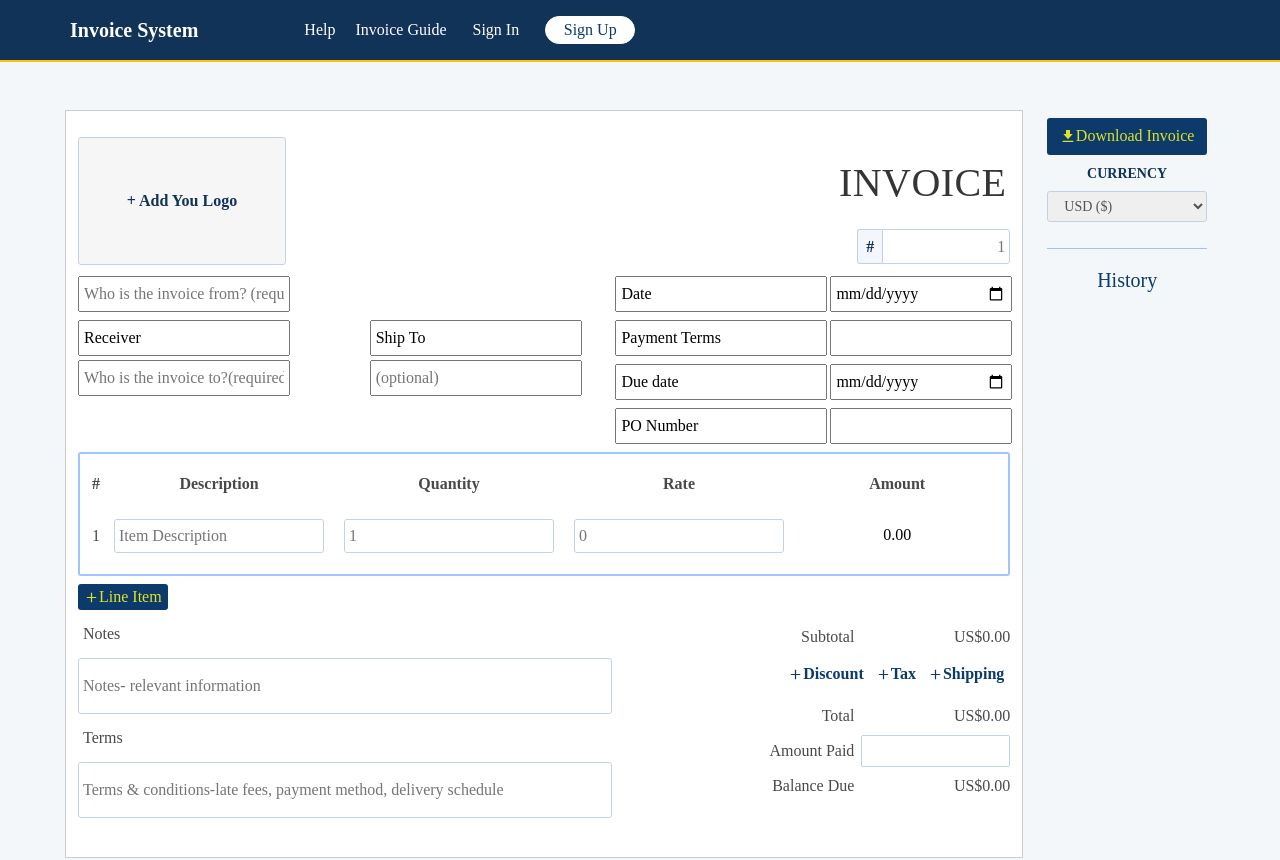
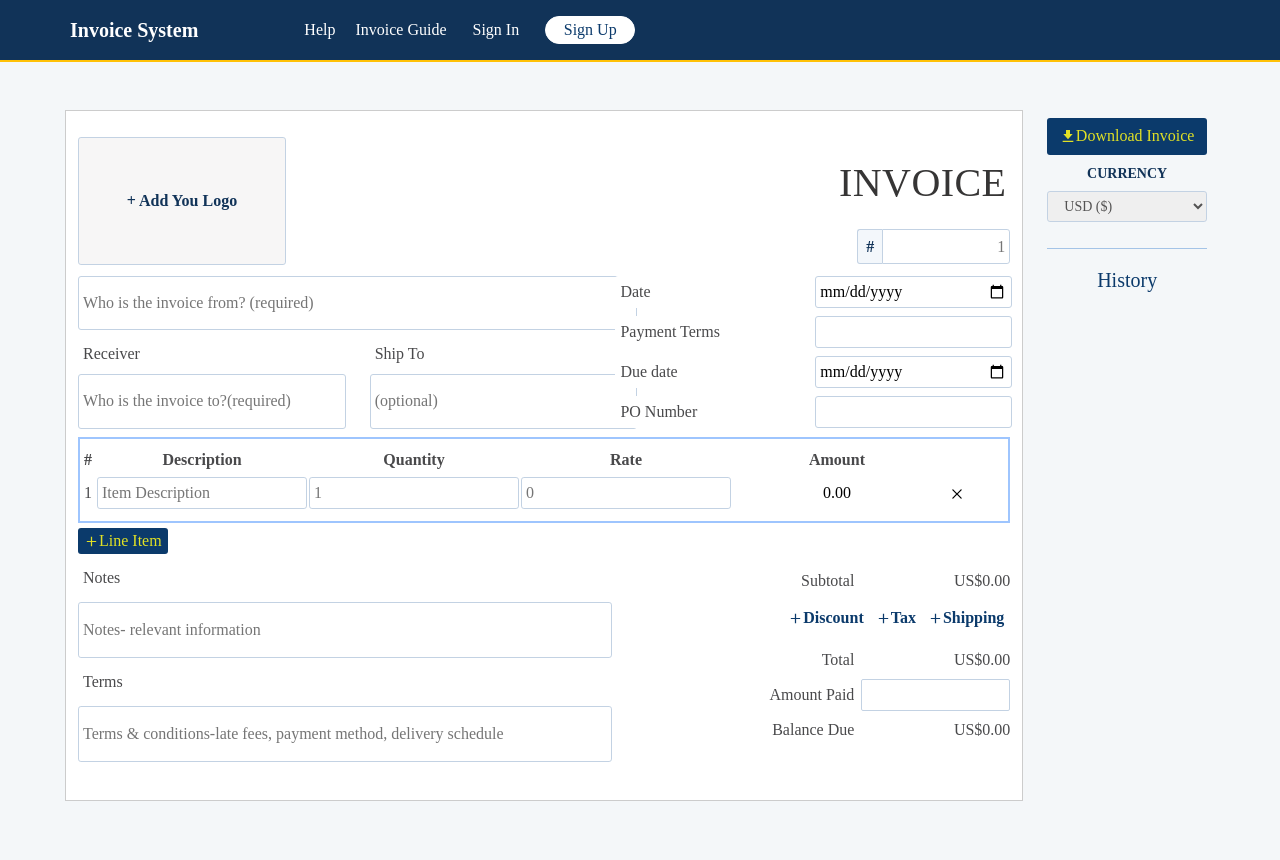
Before and after one commit to Ollah16/invoice-app, a React (Create React App) app: page / in a window 1280 px wide. Shown: the top 860 px of the page. Built offline with nearby package versions, Linux system fonts and the light colour scheme.

Commit message:
Refactor: change class names in DeskTopItems component and respective css block

```diff
--- a/src/App.css
+++ b/src/App.css
@@ -294,29 +294,6 @@ div.largeScreen {
   border-bottom-left-radius: 0px;
 }
 
-.custom-input-col .norm-Input-div input {
-  border: 1px solid #c3d2e3;
-  height: 3.4em;
-  width: 100%;
-  border-radius: 2.9px;
-  text-align: start;
-  padding: 0 .4em;
-  padding-bottom: 1.8em;
-  margin: .5em 0;
-}
-
-.custom-input-col .norm-Input-div input:hover {
-  border: .01em solid #668ab0;
-  border-top-right-radius: 2.9px;
-  border-bottom-right-radius: 2.9px;
-
-}
-
-.custom-input-col .norm-Input-div input:focus {
-  outline: none;
-  border-radius: 2.9px;
-}
-
 .invoice-data {
   display: flex;
   justify-content: space-between;
@@ -333,22 +310,64 @@ div.largeScreen {
   border-radius: 2.9px;
   margin: .1em 0;
   width: 100%;
-  max-width: 8em;
   height: 2em;
   padding: 0 .4em;
 }
 
-.invoice-data .norm-input-div input:hover {
+:root {
+  --color-primary: #49494b;
+  --color-border: #c3d2e3;
+  --color-border-hover: #668ab0;
+}
+
+.meta-value-input input,
+.items-input-value input,
+.contact-value-input input {
+  border: 1px solid var(--color-border);
+  min-width: 10em;
+  border-radius: 3px;
+  height: 2em;
+  width: 100%;
+}
+
+.meta-value-input input:hover,
+.items-input-value input:hover,
+.contact-value-input input:hover {
   outline: none;
-  border: .01em solid #668ab0;
-  border-top-right-radius: 2.9px;
-  border-bottom-right-radius: 2.9px;
-}
-
-.invoice-data .norm-input-div input:focus {
+  border-color: var(--color-border-hover);
+}
+
+.meta-value-input input:focus,
+.items-input-value input:focus,
+.contact-value-input input:focus {
   outline: 0;
-  border-top-right-radius: 2.9px;
-  border-bottom-right-radius: 2.9px;
+  border-color: var(--color-border-hover);
+}
+
+.label-input input {
+  border-radius: 3px;
+  border: 1px solid transparent;
+  height: 2em;
+  width: 100%;
+  color: var(--color-primary);
+}
+
+.label-input input:hover {
+  border-color: var(--color-border);
+}
+
+.label-input input:focus {
+  outline: 0;
+  border-color: var(--color-border);
+}
+
+.contact-value-input input {
+  height: 3.4em;
+}
+
+.custom-input-col .norm-Input-div input:focus {
+  outline: 0;
+  border-color: var(--color-border-hover);
 }
 
 .invoice-data-table>div:first-of-type {
@@ -418,13 +437,6 @@ div.largeScreen {
   width: 20%;
   flex: 1;
 } */
-
-.invoice-data-div {
-  margin: .5em 0;
-  border: 1px solid #c3d2e3;
-  padding: .2em .5em;
-  border-radius: 2.9px;
-}
 
 .invoice-data-div span {
   margin-right: .4em;
@@ -1318,18 +1330,6 @@ label {
   margin: 2em 0;
 }
 
-table {
-  width: 100%;
-  border-collapse: collapse;
-}
-
-th,
-td {
-  border: 1px solid #ddd;
-  padding: 10px;
-  text-align: left;
-}
-
 .message-col {
   display: flex;
   justify-content: center;
--- a/src/components/desktop/DesktopItemsTable.js
+++ b/src/components/desktop/DesktopItemsTable.js
@@ -23,14 +23,14 @@ const DesktopItemsTable = () => {
             </thead>
             <tbody>
                 {data.map(({ description, quantity, rate, amount }, index) =>
-                (<tr key={index} className="table-inputs">
+                (<tr key={index}>
                     <td className='px-1'>{index + 1}</td>
-                    <td><InputField className="text-start" value={description} onChange={(value) => handleDataChange('DESCRIPTION', value, index)} placeholder='Item Description' /></td>
-                    <td><InputField className="text-start" value={quantity} onChange={(value) => handleDataChange('QUANTITY', value, index)} placeholder='1' /></td>
-                    <td><InputField className="text-start" value={rate} onChange={(value) => handleDataChange('RATE', value, index)} placeholder='0' /></td>
+                    <td className='items-input-value'><InputField className="text-start" value={description} onChange={(value) => handleDataChange('DESCRIPTION', value, index)} placeholder='Item Description' /></td>
+                    <td className='items-input-value'><InputField className="text-start" value={quantity} onChange={(value) => handleDataChange('QUANTITY', value, index)} placeholder='1' /></td>
+                    <td className='items-input-value'><InputField className="text-start" value={rate} onChange={(value) => handleDataChange('RATE', value, index)} placeholder='0' /></td>
                     <td className={`${isDataLength ? 'w-75' : 'w-100'} d-inline-block`}><InputField className="border-0 w-100" value={amount?.toFixed(2)} disabled={true} /></td>
 
-                    <td className={`${isDataLength ? 'w-25 d-inline-block' : 'd-none'}`}>
+                    <td cla className='items-input-value' ssName={`${isDataLength ? 'w-25 d-inline-block' : 'd-none'}`}>
                         <Button className={`py-0 border-0 bg-transparent w-25`} onClick={() => handleDeleteRow(index)} >
                             <span><RxCross2 /></span>
                         </Button>
```
